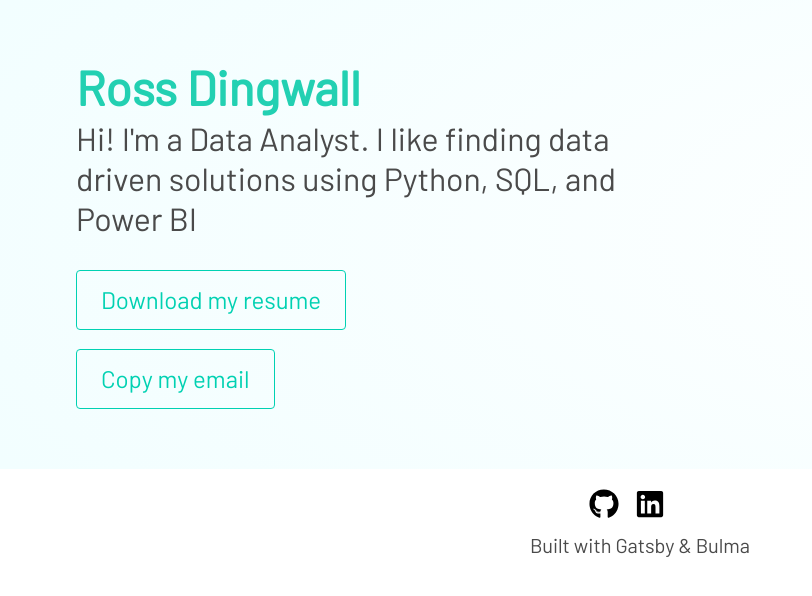
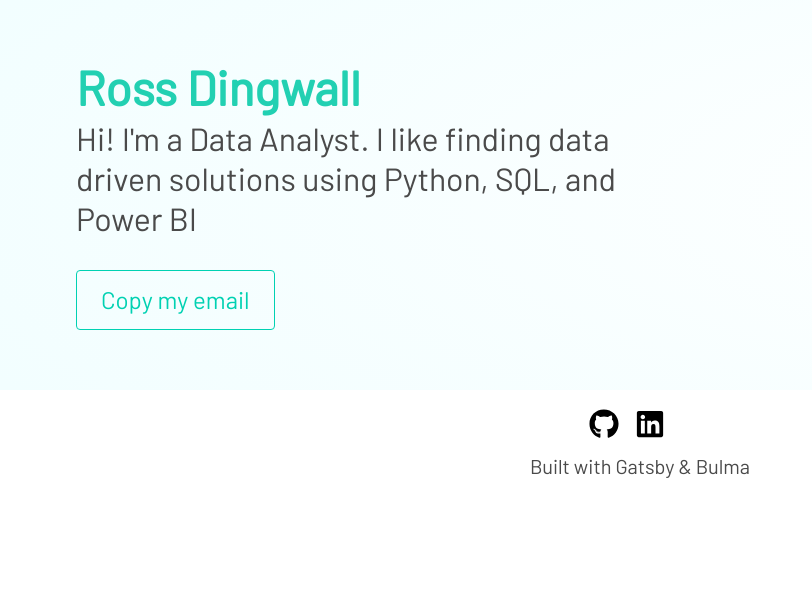
Before and after one commit to frankmalafronte/ross-website, a Gatsby site: page / in a window 1280 px wide. Shown: the whole page, without its empty margins (0-812 px from the left). Built offline with nearby package versions, Linux system fonts and the light colour scheme; Gatsby itself is replaced by a stand-in of ours.

Commit message:
commented out resume

```diff
--- a/src/components/Header.js
+++ b/src/components/Header.js
@@ -15,7 +15,7 @@ const Header = () => (
                 Hi! I'm a Data Analyst. I like finding data driven solutions
                 using Python, SQL, and Power BI
               </p>
-              <Resume />
+              {/* <Resume /> */}
               <Email />
             </div>
           </div>
```
